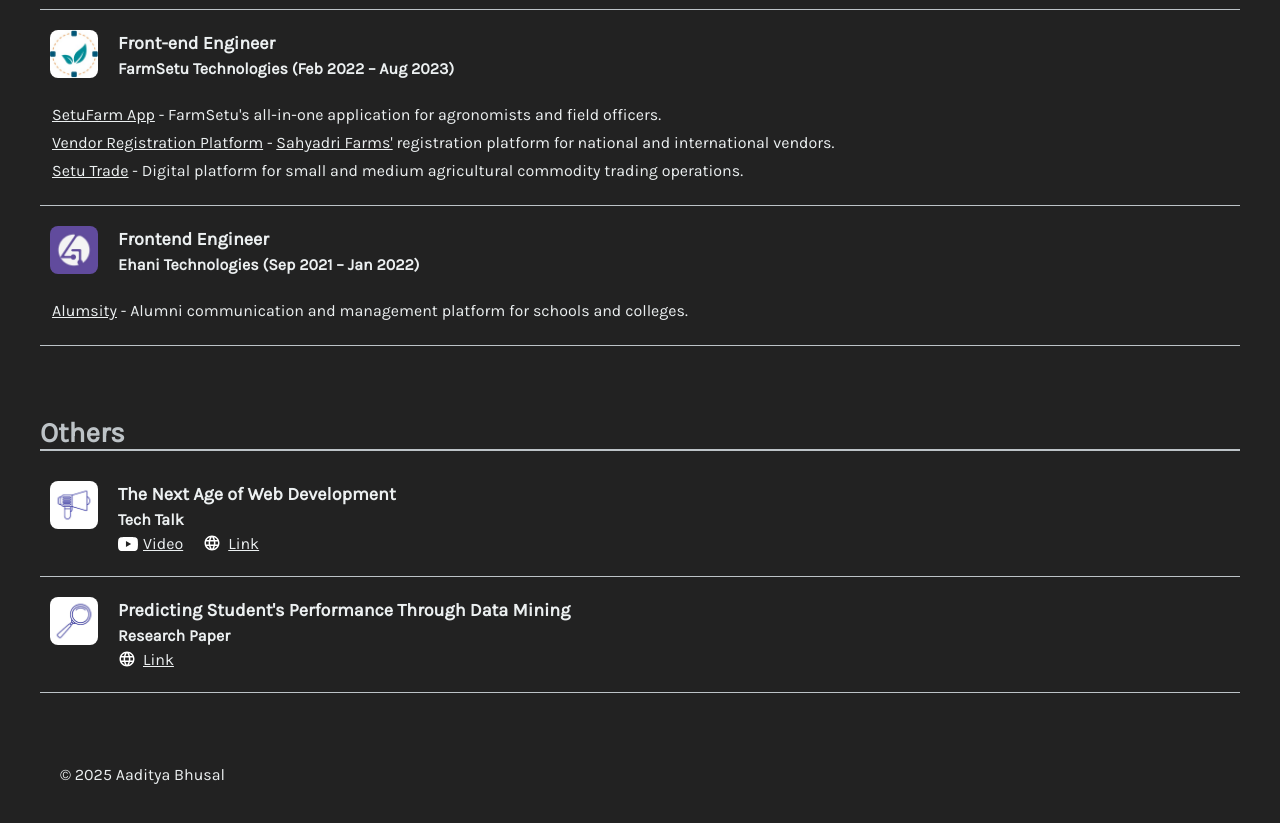
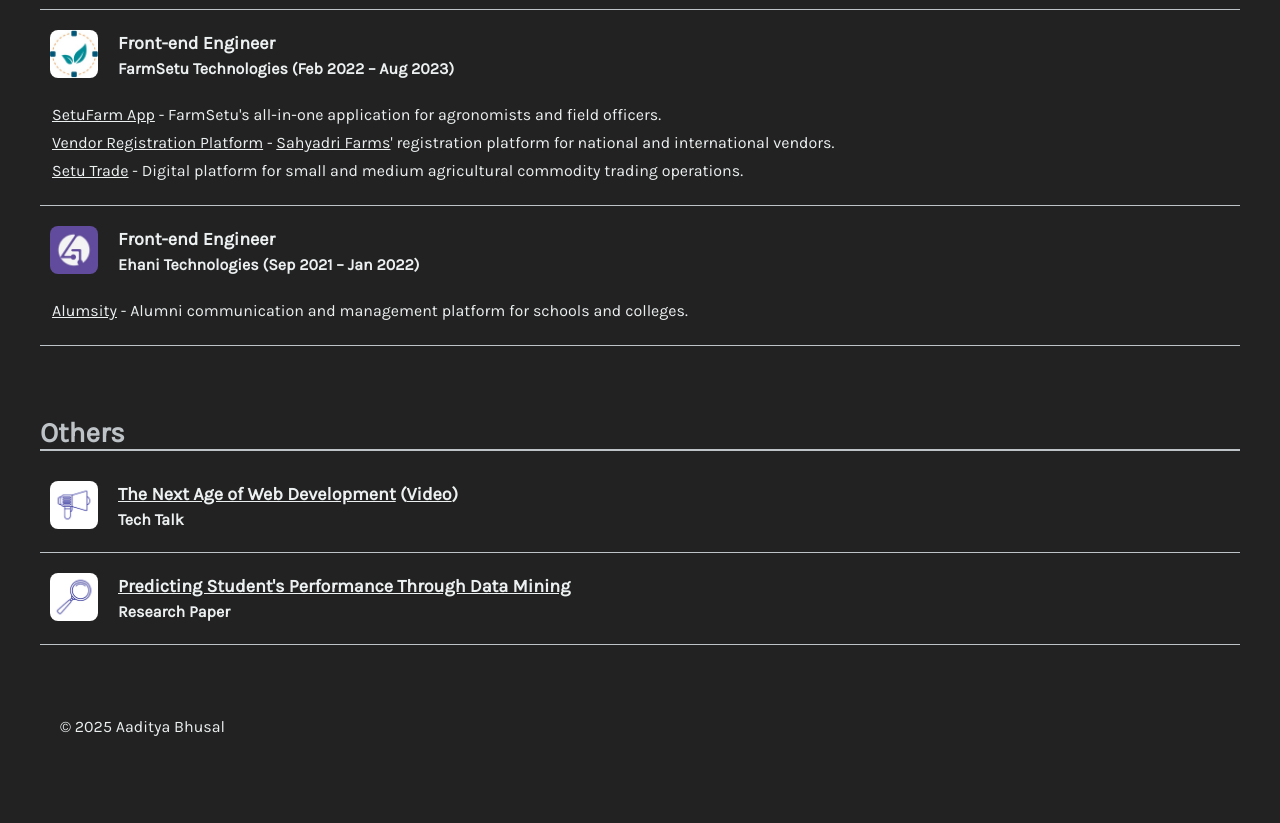
Before and after one commit to aadityabhusal/portfolio, a plain HTML site: page index.html in a window 1280 px wide. Shown: the part 1160-1983 px from the top of the page. After the commit the page ends 1939 px from the top, so only its background shows below. Drawn offline with Linux system fonts and the light colour scheme.

Commit message:
update: minor update

```diff
--- a/index.html
+++ b/index.html
@@ -314,9 +314,8 @@
                 >
                 -
                 <a target="_blank" href="https://www.sahyadrifarms.com"
-                  >Sahyadri Farms'</a
-                >
-                registration platform for national and international vendors.
+                  >Sahyadri Farms</a
+                >' registration platform for national and international vendors.
               </li>
               <li>
                 <a target="_blank" href="https://app.setutrade.com"
@@ -335,7 +334,7 @@
                 alt="BuildShip"
               />
               <div class="company-head-info">
-                <h3>Frontend Engineer</h3>
+                <h3>Front-end Engineer</h3>
                 <h4>Ehani Technologies (Sep 2021 – Jan 2022)</h4>
               </div>
             </div>
@@ -362,31 +361,20 @@
                 alt="BuildShip"
               />
               <div class="company-head-info">
-                <h3>The Next Age of Web Development</h3>
-                <h4>Tech Talk</h4>
-                <div class="project-links">
-                  <a
-                    href="https://www.youtube.com/watch?v=KeLHY1Z8UHs"
-                    target="_blank"
-                  >
-                    <div class="link-icon">
-                      <img
-                        src="images/icons/youtube.svg"
-                        alt="Tech Talk Video"
-                      />
-                    </div>
-                    <div>Video</div>
-                  </a>
+                <h3>
                   <a
                     href="https://www.farmsetu.co/setumeet-card/the-next-age-of-web-development"
                     target="_blank"
                   >
-                    <div class="link-icon">
-                      <img src="images/icons/demo.svg" alt="Tech Talk Link" />
-                    </div>
-                    <div>Link</div>
-                  </a>
-                </div>
+                    The Next Age of Web Development</a
+                  >
+                  (<a
+                    href="https://www.youtube.com/watch?v=KeLHY1Z8UHs"
+                    target="_blank"
+                    >Video</a
+                  >)
+                </h3>
+                <h4>Tech Talk</h4>
               </div>
             </div>
           </li>
@@ -398,19 +386,12 @@
                 alt="BuildShip"
               />
               <div class="company-head-info">
-                <h3>Predicting Student's Performance Through Data Mining</h3>
+                <h3>
+                  <a href="https://arxiv.org/abs/2112.01247" target="_blank"
+                    >Predicting Student's Performance Through Data Mining</a
+                  >
+                </h3>
                 <h4>Research Paper</h4>
-                <div class="project-links">
-                  <a href="https://arxiv.org/abs/2112.01247" target="_blank">
-                    <div class="link-icon">
-                      <img
-                        src="images/icons/demo.svg"
-                        alt="Research Paper Link"
-                      />
-                    </div>
-                    <div>Link</div>
-                  </a>
-                </div>
               </div>
             </div>
           </li>
```
Also changed, not shown: 1 other file.
